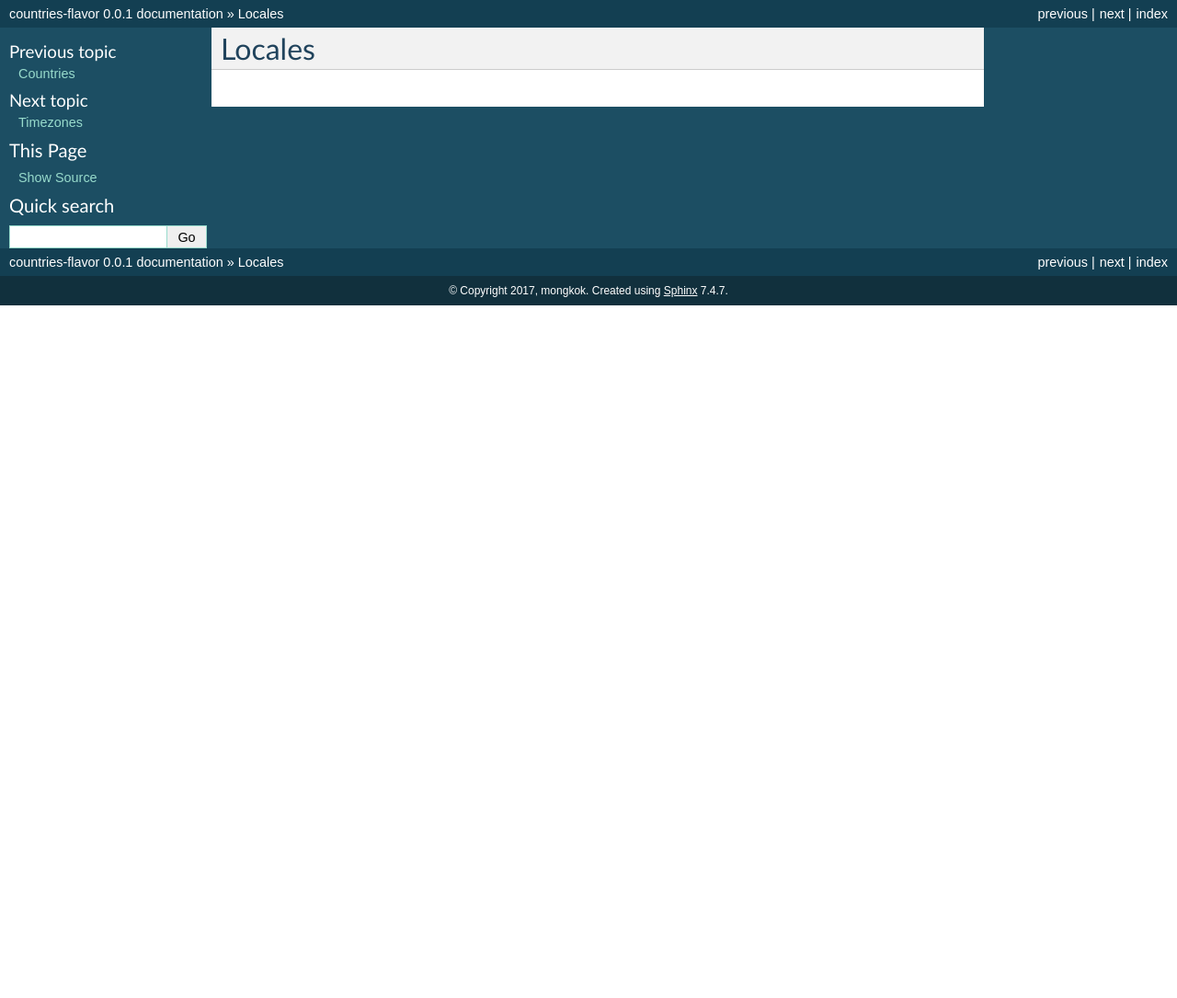
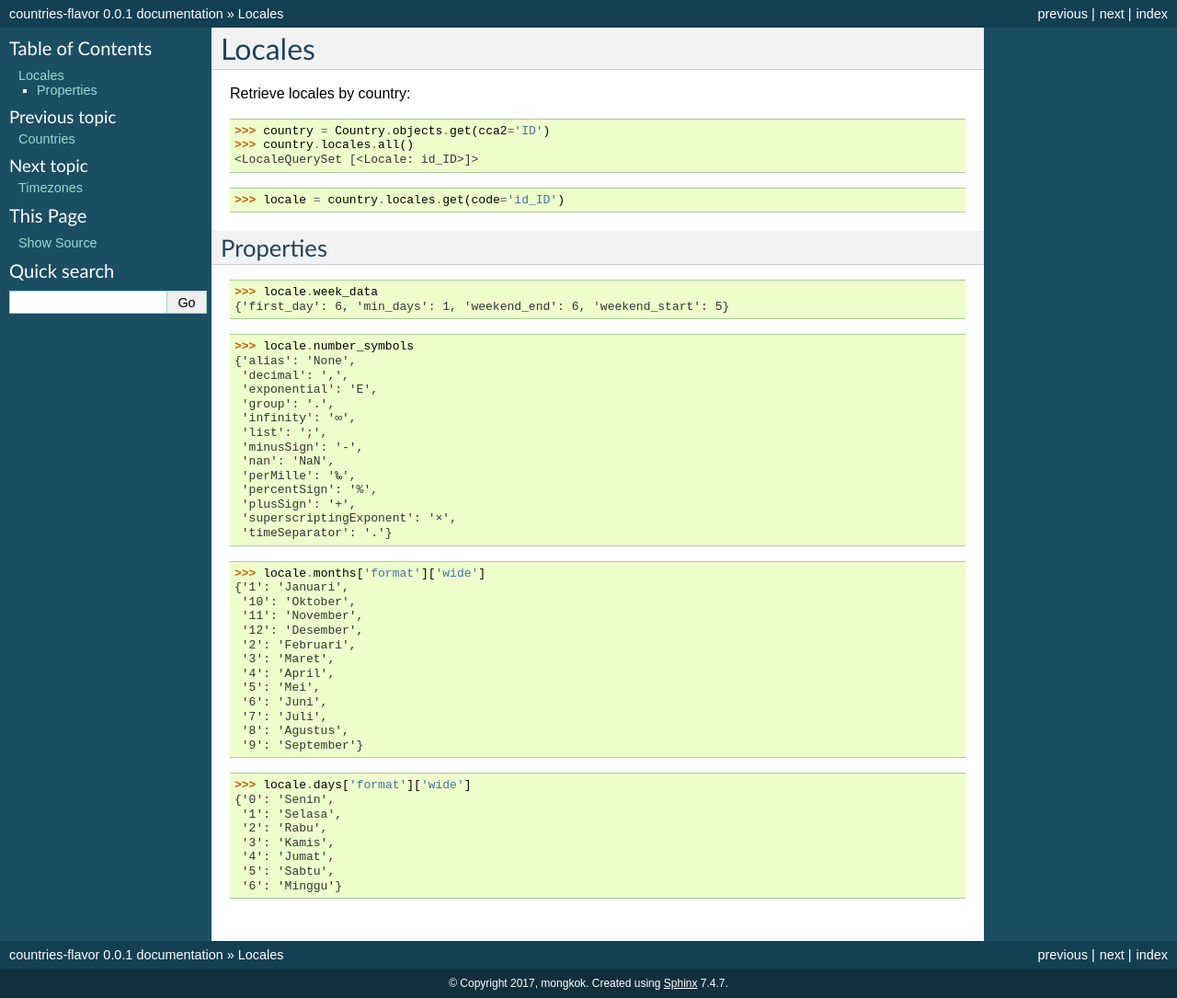
Before and after one commit to flavors/django-countries, a Sphinx documentation site: the page built from docs/locales.rst, in a window 1280 px wide. Shown: the whole page at 92% size. Built offline with Sphinx 7.4.7, drawn with Linux system fonts in a browser that asks for light colours; before the commit the page ends 900 px from its top, so only the background shows below that.

Commit message:
Update docs

```diff
--- a/docs/countries.rst
+++ b/docs/countries.rst
@@ -1,8 +1,5 @@
 Countries
 =========
-
-Getting the code
-----------------
 
 For example, we could look up the Country:
 
--- a/docs/locales.rst
+++ b/docs/locales.rst
@@ -1,2 +1,56 @@
 Locales
 =======
+
+Retrieve locales by country:
+
+    >>> country = Country.objects.get(cca2='ID')
+    >>> country.locales.all()
+    <LocaleQuerySet [<Locale: id_ID>]>
+
+
+    >>> locale = country.locales.get(code='id_ID')
+
+
+Properties
+----------
+
+    >>> locale.week_data
+    {'first_day': 6, 'min_days': 1, 'weekend_end': 6, 'weekend_start': 5}
+
+    >>> locale.number_symbols
+    {'alias': 'None',
+     'decimal': ',',
+     'exponential': 'E',
+     'group': '.',
+     'infinity': '∞',
+     'list': ';',
+     'minusSign': '-',
+     'nan': 'NaN',
+     'perMille': '‰',
+     'percentSign': '%',
+     'plusSign': '+',
+     'superscriptingExponent': '×',
+     'timeSeparator': '.'}
+
+    >>> locale.months['format']['wide']
+    {'1': 'Januari',
+     '10': 'Oktober',
+     '11': 'November',
+     '12': 'Desember',
+     '2': 'Februari',
+     '3': 'Maret',
+     '4': 'April',
+     '5': 'Mei',
+     '6': 'Juni',
+     '7': 'Juli',
+     '8': 'Agustus',
+     '9': 'September'}
+
+    >>> locale.days['format']['wide']
+    {'0': 'Senin',
+     '1': 'Selasa',
+     '2': 'Rabu',
+     '3': 'Kamis',
+     '4': 'Jumat',
+     '5': 'Sabtu',
+     '6': 'Minggu'}
--- a/docs/timezones.rst
+++ b/docs/timezones.rst
@@ -1,14 +1,13 @@
 Timezones
 =========
-
-Quick start
------------
 
 Retrieve timezones by country:
 
     >>> country = Country.objects.get(cca2='ID')
     >>> country.timezones.all()
     <QuerySet [<Timezone: Asia/Jakarta>, <Timezone: Asia/Jayapura>, <Timezone: Asia/Makassar>, <Timezone: Asia/Pontianak>]>
+
+    >>> timezone = country.timezones.get(name='Asia/Makassar')
 
 
 Use the use the ``localize()`` method to localize a naive datetime (datetime with no timezone information):
```
Also changed, not shown: docs/setup.rst (+13 -1 lines).
